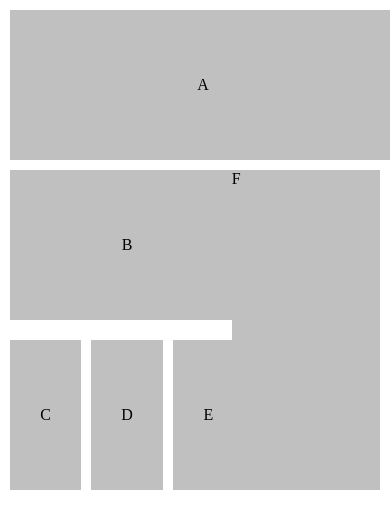
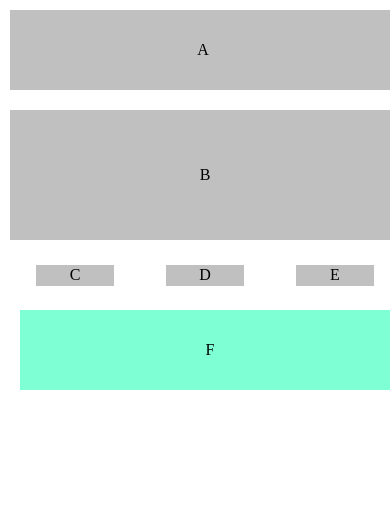
Before and after one commit to Sad228/HomeWork, a plain HTML site: page lesson4/lesson4.1/index.html in a window 390 px wide. Drawn offline with Linux system fonts and the light colour scheme.

Commit message:
lesson4.1

```diff
--- a/lesson4/lesson4.1/index.html
+++ b/lesson4/lesson4.1/index.html
@@ -7,18 +7,19 @@
     <link rel="stylesheet" href="style/style.css">
 </head>
 <body>
-    <div>
+    <div class="main">
         <div class="a">A</div>
         <div class="foot">
-            <div class="b">B</div>
-          <div class="forF"><div class="f">F</div></div>
-            <div class="cde">
-                <div class="c">C</div>
-                <div class="d">D</div>
-                <div class="e">E</div>
+            <div class="targ">
+                <div class="b">B</div>
+                <div class="cde">
+                    <div class="c">C</div>
+                    <div class="d">D</div>
+                    <div class="e">E</div>
+                </div>
             </div>
+            <div class="forF"><div class="f">F</div></div>
         </div>
     </div>
-
 </body>
 </html>
--- a/lesson4/lesson4.1/style/style.css
+++ b/lesson4/lesson4.1/style/style.css
@@ -1,6 +1,5 @@
 body {
     margin: 0;
-    width: 100%;
 }
 .a,.b,.c,.d,.e {
     background: silver;
@@ -16,36 +15,88 @@ body {
 .foot {
     width: 100%;
     margin: 10px;
+    display: flex;
+    flex-direction: row;
+}
+.targ {
+    justify-content: flex-start;
+    width: 70%;
 }
 .b {
-    width: 60%;
+    width: 100%;
     height: 150px;
 }
 .cde {
-    width: 60%;
+    width: 100%;
     display: flex;
     height: 150px;
 }
 .c,.d,.e {
     width: 100%;
+    margin: 10px;
 }
-.d,.e {
+.forF {
+    width: 30%;
+    display: flex;
+    /*justify-content: flex-end;*/
+    /*align-items: center;*/
+
+}
+
+.f {
+    width: 100%;
+    height: 290px;
+    background: silver;
+    /*position: absolute;*/
+    display: flex;
+    justify-content:center;
+    align-items:center;
+    top: 170px;
     margin-left: 10px;
 }
-.forF {
-    display: flex;
-    justify-content: flex-end;
-    align-items: center;
-    margin: 10px 20px;
+@media screen  and (min-width: 0) and (max-width: 575px) {
+     .main {
+        display: flex;
+        flex-direction: column;
+    }
+    .a {
+        height: 80px;
+    }
+    .forF {
+        width: 100%;
+        display: flex;
+        justify-content: flex-start;
+        /*position: relative;*/
+        align-items: flex-start;
+
+    }
+    .f {
+        width: 100%;
+        height: 80px;
+        background: aquamarine;
+    }
+    .b {
+        width: 100%;
+    }
+    .targ {
+        width: 100%;
+        height: 200px;
+        display: flex;
+        flex-direction: column;
+    }
+    .foot {
+        display: flex;
+        flex-direction: column;
+    }
+    .cde {
+        height: 80px;
+        display: flex;
+        justify-content: space-around;
+        align-items: center;
+    }
+    .c,.d,.e {
+        width: 20%;
+        height: 30%;
+
+    }
 }
-.f {
-    width: 38%;
-    height: 320px;
-    background: silver;
-    position: absolute;
-    /*order: 2;*/
-    /*display: flex;*/
-    /*justify-content:flex-end;*/
-    /*align-items:center;*/
-    /*!*position: absolute;*!*/
-}
```
